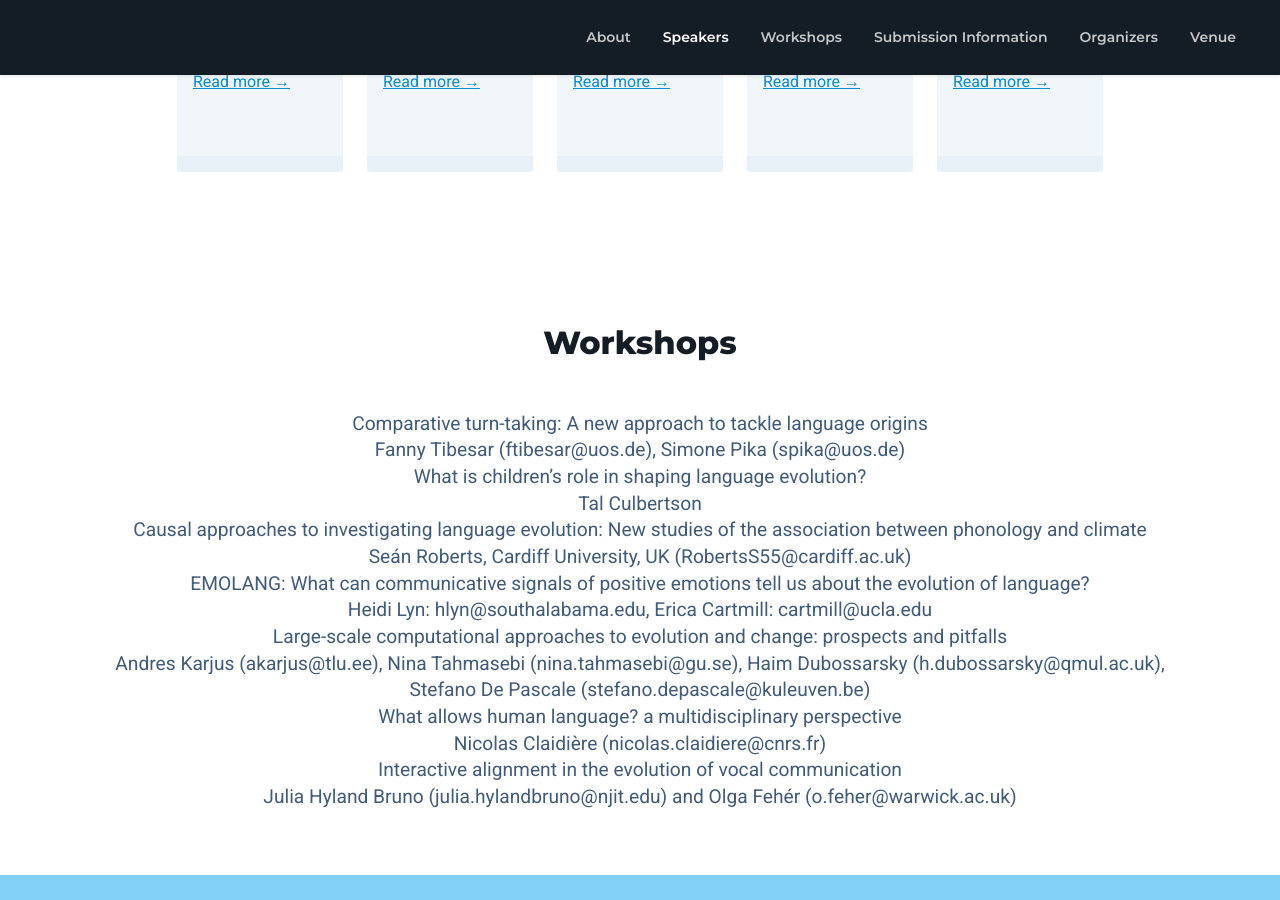
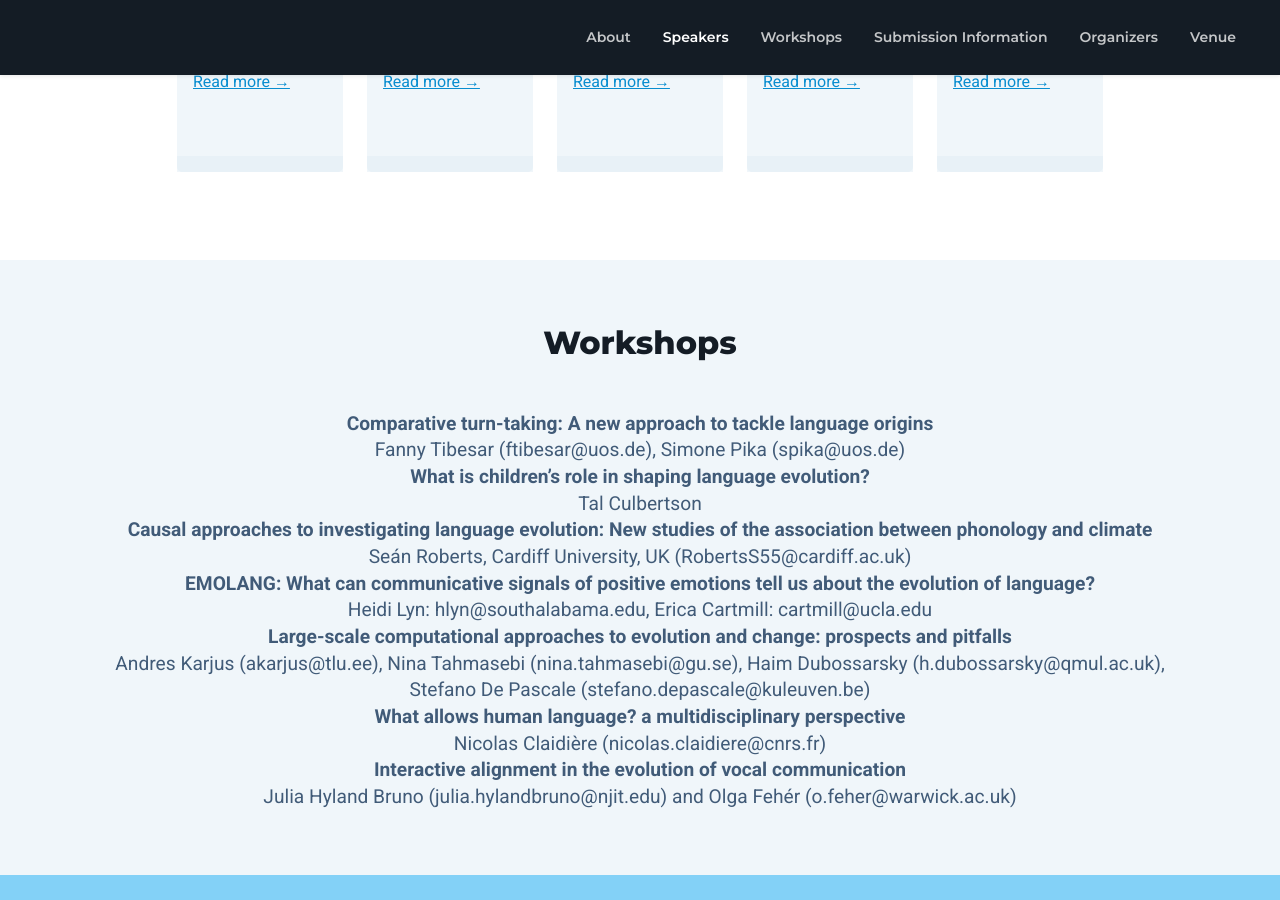
Before and after one commit to evolang2024/evolang2024.github.io, a Jekyll site: the page built from _pages/index.md, in a window 1280 px wide and 900 px high, scrolled down 1758 px. Built offline with Jekyll 4.4.1, drawn with Linux system fonts in a browser that asks for light colours; nearby versions of some CDN libraries; library files that are not in the unit come from our copies.

Commit message:
Update workshops.html
- Update formatting of template

```diff
--- a/_includes/workshops.html
+++ b/_includes/workshops.html
@@ -1,11 +1,12 @@
-<section id="workshops-section" class="workshops-section section">
+<section id="workshops-section" class="workshops-section section theme-bg-light">
     <div class="container">
 
         <h3 class="section-heading text-center mb-5">{{include.header}}</h3>
         <!-- <h4 class="section-intro text-center single-col-max mx-auto mb-3">{{include.subheader}}</h4> -->
         <div class="row" style="display: flex; justify-content: center;">
             {% for workshop in include.workshop_list %}
-            <li style="text-align: center; list-style-type: none; font-size: 1.2em;">{{ workshop.name }}</li>
+            <li style="text-align: center; list-style-type: none; font-size: 1.2em; font-weight: bold;">{{ workshop.name }}</li>
+            <br>
             <li style="text-align: center; list-style-type: none; font-size: 1.2em;">{{ workshop.organizers }}</li>
             {% endfor %}
         </div><!--//row-->
```
